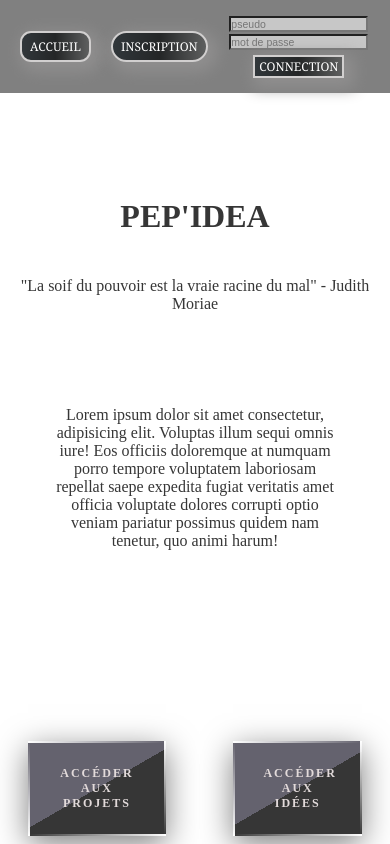
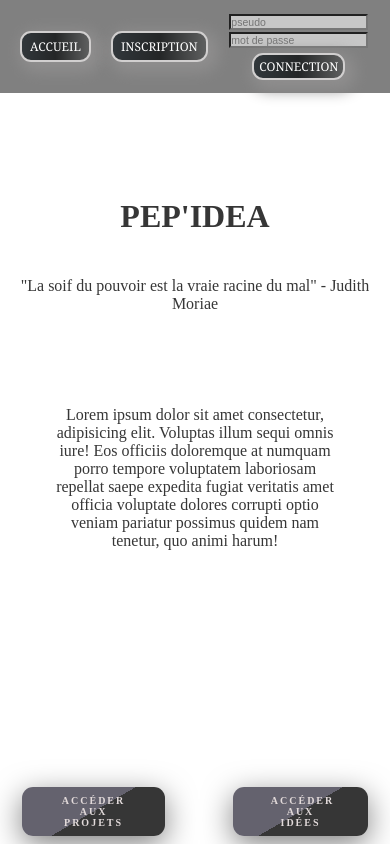
Before and after one commit to WildCodeSchool/remote-fr-q2p3-digico-front, a React (Create React App) app: page / in a window 390 px wide. Built offline with nearby package versions, Linux system fonts and the light colour scheme.

Commit message:
changes ok

```diff
--- a/src/components/IdeasCard.css
+++ b/src/components/IdeasCard.css
@@ -40,3 +40,16 @@
     width: 15%;
     justify-content: space-between;
 }
+
+.comment_form {
+    margin-top: 1%;
+    border-radius: 10px;
+}
+.coms {
+    display: flex;
+    flex-direction: column;
+    justify-content: space-evenly;
+    padding-top: 5%;
+    padding-bottom: 2%;
+    color: hotpink;
+}
--- a/src/components/IdeasCard.jsx
+++ b/src/components/IdeasCard.jsx
@@ -23,8 +23,19 @@ function IdeasCard({idea}) {
                     <FaHeart/>
                 </div>
             </div>
-            {showComments &&
-            <div className="idea_comments">Com 1 : Blablabla</div>}
+
+            <div className="idea_comments">
+                {showComments &&
+                <div className="comments">
+                    <div>
+                        <input className="comment_form" type="text" placeholder="Com" />
+                    </div>
+                <div className="coms">
+                    <span>Com1 : Blablabla</span>
+                </div>
+            </div>}
+        </div>
+
         </div>
     )}
 
--- a/src/components/Navbar.css
+++ b/src/components/Navbar.css
@@ -7,8 +7,9 @@
         margin-top: 1%;
         position: fixed;
         bottom: 0;
-        margin-left:1.5vh;
         margin-bottom: 1vh;
+        width: 100%;
+
         }
 
     .logoLink {
@@ -18,15 +19,17 @@
         text-decoration : none;
         width:52px;
         height:52px;
-        margin-left: 5vw;
-        margin-right: 5vw;
         }
 
 
     .linkNav {
         background: linear-gradient(-30deg, var(--second-color) 50%, var(--third-color) 50%);
-        padding: 21px 25px;
+        padding-top: 2.3vh;
+        padding-bottom: 1vh;
         display: inline-block;
+        width: 35vw;
+        height: 3vh;
+        border-radius: 11px;
         -webkit-transform: translate(0%, 0%);
                 transform: translate(0%, 0%);
         overflow: hidden;
--- a/src/components/Navbar.jsx
+++ b/src/components/Navbar.jsx
@@ -8,21 +8,21 @@ function Navbar() {
     <div>
         <div className="navbar">
             <Link to="/creer-projet" className="linkNav">
+            {/* <span></span>
             <span></span>
             <span></span>
-            <span></span>
-            <span></span>
+            <span></span> */}
             UN PROJET ?
             </Link>
 
-            <Link to="/" className="logoLink">
-            </Link>
+            {/* <Link to="/" className="logoLink">
+            </Link> */}
 
             <Link to="/creer-idee" className="linkNav">
+            {/* <span></span>
             <span></span>
             <span></span>
-            <span></span>
-            <span></span>
+            <span></span> */}
             UNE IDÉE ?
             </Link>
         </div>
--- a/src/components/footer/SubscribeFooter.css
+++ b/src/components/footer/SubscribeFooter.css
@@ -10,6 +10,7 @@ position: fixed;
 top: 0;
 background-color: gray;
 height: 11vh;
+z-index: 1000;
 }
 
 .button_welcome_subscribe{
@@ -50,7 +51,7 @@ color: rgb(255, 255, 255);
 font-size: 12px;
 line-height: 11px;
 padding: 8px;
-border-radius: 50px;
+border-radius: 11px;
 font-family: Georgia, serif;
 font-weight: normal;
 text-decoration: none;
@@ -79,8 +80,9 @@ background-color : rgb(4, 178, 246);
 .button_connection{
 color: rgb(255, 255, 255);
 font-size: 12px;
-line-height: 11px;
-padding: 4px;
+line-height:13px;
+padding: 5px;
+border-radius: 11px;
 font-family: Georgia, serif;
 font-weight: normal;
 text-decoration: none;
--- a/src/pages/Idea/ListIdea.css
+++ b/src/pages/Idea/ListIdea.css
@@ -1,6 +1,6 @@
 .ideas {
-    margin-top: 12%;
-    margin-bottom: 29%;
+    margin-top:25%;
+    margin-bottom: 25%;
     /* padding-bottom: 10%; */
 
 }
--- a/src/pages/Idea/ListIdea.jsx
+++ b/src/pages/Idea/ListIdea.jsx
@@ -10,14 +10,14 @@ function ListIdea() {
     const [ideas, setIdeas] = useState([]);
     useEffect(() => {
         axios
-        .get("http://localhost:8000/api/ideas/owner")
+        .get("http://localhost:8000/api/ideas")
         .then((res) => res.data)
         .then((data) => setIdeas(data))
     }, [])
 
     return (
         <div>
-
+             <SubscribeFooter/>
 
             <div className="ideas">
                 {ideas
--- a/src/pages/Project/ListProject.css
+++ b/src/pages/Project/ListProject.css
@@ -2,7 +2,7 @@
     display: flex;
     flex-direction: column;
     height: 100vh;
-    margin-top: 30px;
+    margin-top: 25%;
     padding-bottom: 180px;
     width: 100%;
 }
--- a/src/pages/Project/ListProject.jsx
+++ b/src/pages/Project/ListProject.jsx
@@ -9,7 +9,7 @@ function ListProject() {
     const [projects, setProjects] = useState([]);
     useEffect(() => {
         axios
-        .get("http://localhost:8000/api/projects/owner")
+        .get("http://localhost:8000/api/projects/projectowner")
         .then((res) => res.data)
         .then((data) => setProjects(data))
     }, [])
--- a/src/pages/Welcome/Welcome.css
+++ b/src/pages/Welcome/Welcome.css
@@ -44,14 +44,15 @@
 
     background: linear-gradient(-30deg, var(--second-color) 50%, var(--third-color) 50%);
     margin-bottom: 1vh;
-    padding: 25px 30px;
+    padding: 8px 38px;
+    border-radius: 11px;
 
     display: inline-block;
     -webkit-transform: translate(0%, 0%);
             transform: translate(0%, 0%);
     overflow: hidden;
     color: var(--main-color);
-    font-size: 12px;
+    font-size: 10px;
     font-weight: bolder;
     letter-spacing: 2px;
 
@@ -78,23 +79,23 @@
 
 }
 
-.linkWelcome span {
+/* .linkWelcome span {
     position: absolute;
-}
+} */
 
-.linkWelcome span:nth-child(1) {
+/* .linkWelcome span:nth-child(1) {
     top: 0px;
     left: 0px;
     width: 100%;
     height: 2px;
     background: -webkit-gradient(linear, right top, left top, from(rgba(43, 8, 8, 0)), to(#d92626));
     background: linear-gradient(to left, rgba(43, 8, 8, 0), #ffffff);
-    /* -webkit-animation: 2s animateTop linear infinite;
-            animation: 2s animateTop linear infinite;  */
+    -webkit-animation: 2s animateTop linear infinite;
+            animation: 2s animateTop linear infinite;
 
-}
+} */
 
-@keyframes animateTop {
+/* @keyframes animateTop {
     0% {
         -webkit-transform: translateX(100%);
                 transform: translateX(100%);
@@ -103,22 +104,22 @@
         -webkit-transform: translateX(-100%);
                 transform: translateX(-100%);
     }
-}
+} */
 
 
-.linkWelcome span:nth-child(2) {
+/* .linkWelcome span:nth-child(2) {
     top: 0px;
     right: 0px;
     height: 100%;
     width: 2px;
     background: -webkit-gradient(linear, left bottom, left top, from(rgba(43, 8, 8, 0)), to(#d92626));
     background: linear-gradient(to top, rgba(43, 8, 8, 0), #ffffff);
-    /* -webkit-animation: 2s animateRight linear -1s infinite;
-            animation: 2s animateRight linear -1s infinite; */
+    -webkit-animation: 2s animateRight linear -1s infinite;
+            animation: 2s animateRight linear -1s infinite;
 
-  }
+  } */
 
-  @keyframes animateRight {
+  /* @keyframes animateRight {
     0% {
       -webkit-transform: translateY(100%);
               transform: translateY(100%);
@@ -127,20 +128,20 @@
       -webkit-transform: translateY(-100%);
               transform: translateY(-100%);
     }
-  }
+  } */
 
-.linkWelcome span:nth-child(3) {
+/* .linkWelcome span:nth-child(3) {
     bottom: 0px;
     left: 0px;
     width: 100%;
     height: 2px;
     background: -webkit-gradient(linear, left top, right top, from(rgba(43, 8, 8, 0)), to(#d92626));
     background: linear-gradient(to right, rgba(43, 8, 8, 0), #ffffff);
-    /* -webkit-animation: 2s animateBottom linear infinite;
-            animation: 2s animateBottom linear infinite; */
-  }
+    -webkit-animation: 2s animateBottom linear infinite;
+            animation: 2s animateBottom linear infinite;
+  } */
 
-  @keyframes animateBottom {
+  /* @keyframes animateBottom {
     0% {
       -webkit-transform: translateX(-100%);
               transform: translateX(-100%);
@@ -149,20 +150,20 @@
       -webkit-transform: translateX(100%);
               transform: translateX(100%);
     }
-  }
+  } */
 
-.linkWelcome span:nth-child(4) {
+/* .linkWelcome span:nth-child(4) {
     top: 0px;
     left: 0px;
     height: 100%;
     width: 2px;
     background: -webkit-gradient(linear, left top, left bottom, from(rgba(43, 8, 8, 0)), to(#d92626));
     background: linear-gradient(to bottom, rgba(43, 8, 8, 0), #ffffff);
-    /* -webkit-animation: 2s animateLeft linear -1s infinite;
-            animation: 2s animateLeft linear -1s infinite; */
-  }
+    -webkit-animation: 2s animateLeft linear -1s infinite;
+            animation: 2s animateLeft linear -1s infinite;
+  } */
 
-  @keyframes animateLeft {
+  /* @keyframes animateLeft {
     0% {
       -webkit-transform: translateY(-100%);
               transform: translateY(-100%);
@@ -175,7 +176,7 @@
 
 
 
-  }
+  } */
 
   .subscribefooter{
      bottom: 0;
--- a/src/pages/Welcome/Welcome.jsx
+++ b/src/pages/Welcome/Welcome.jsx
@@ -18,18 +18,18 @@ function Welcome() {
 
         <div className="buttonWelcome">
             <Link to="/liste-projet" className="linkWelcome">
+            {/* <span></span>
             <span></span>
             <span></span>
-            <span></span>
-            <span></span>
+            <span></span> */}
                 ACCÉDER AUX PROJETS
             </Link>
 
             <Link to="/liste-idee" className="linkWelcome">
+            {/* <span></span>
             <span></span>
             <span></span>
-            <span></span>
-            <span></span>
+            <span></span> */}
                 ACCÉDER AUX IDÉES
             </Link>
         </div>
```
